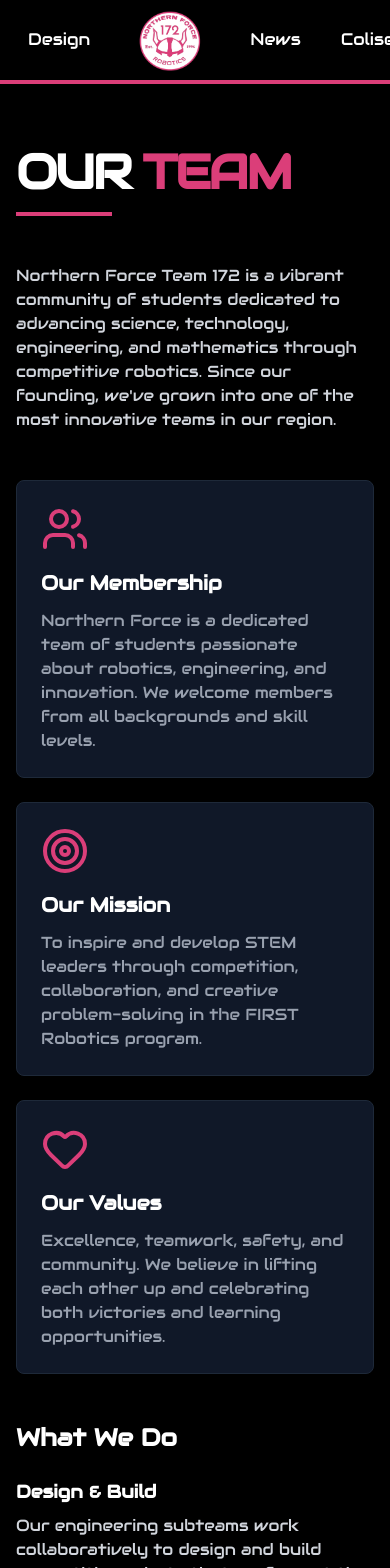
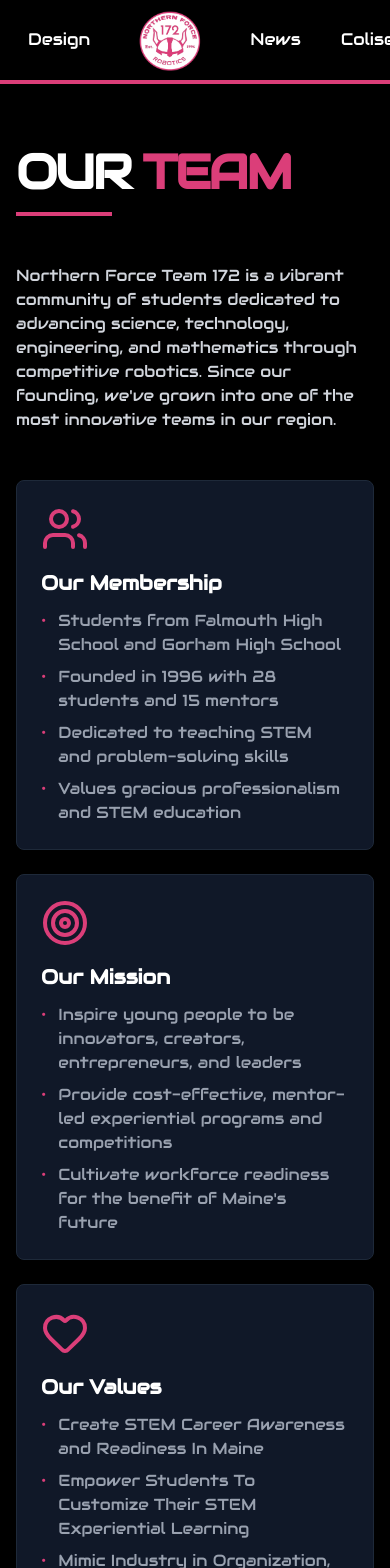
Before and after one commit to NorthernForce/Web2026RobotAwesomeness, a React (Vite) app: page /team in a window 390 px wide. Shown: the top 1568 px of the page. Built offline with nearby package versions, Linux system fonts and the light colour scheme.

Commit message:
Edited our team page wording and added address + phone number

```diff
--- a/src/Contact.tsx
+++ b/src/Contact.tsx
@@ -11,6 +11,7 @@
           <div className="max-w-4xl mx-auto px-4 text-center">
             <h1 className="text-5xl font-black uppercase tracking-tighter mb-8">Contact Us</h1>
             <p className="text-xl text-gray-400 mb-12">Get in touch with Northern Force Robotics. We'd bee boop to hear from you!</p>
+            <p className="text-xl text-gray-400 mb-12"><a href="tel:2076327108">(207) 632-7108</a></p>
           </div>
         </section>
 
--- a/src/OurTeam.tsx
+++ b/src/OurTeam.tsx
@@ -8,17 +8,31 @@
     {
       icon: Users,
       title: 'Our Membership',
-      description: 'Northern Force is a dedicated team of students passionate about robotics, engineering, and innovation. We welcome members from all backgrounds and skill levels.',
+      description: [
+        'Students from Falmouth High School and Gorham High School',
+        'Founded in 1996 with 28 students and 15 mentors',
+        'Dedicated to teaching STEM and problem-solving skills',
+        'Values gracious professionalism and STEM education',
+      ],
     },
     {
       icon: Target,
       title: 'Our Mission',
-      description: 'To inspire and develop STEM leaders through competition, collaboration, and creative problem-solving in the FIRST Robotics program.',
+      description: [
+        'Inspire young people to be innovators, creators, entrepreneurs, and leaders',
+        'Provide cost-effective, mentor-led experiential programs and competitions',
+        'Cultivate workforce readiness for the benefit of Maine\'s future',
+      ],
     },
     {
       icon: Heart,
       title: 'Our Values',
-      description: 'Excellence, teamwork, safety, and community. We believe in lifting each other up and celebrating both victories and learning opportunities.',
+      description: [
+        'Create STEM Career Awareness and Readiness In Maine',
+        'Empower Students To Customize Their STEM Experiential Learning',
+        'Mimic Industry in Organization, Management, And Mentoring Focus',
+        'Exemplify STEM\'s Ability to Help Our Community',
+      ],
     },
   ];
 
@@ -48,7 +62,18 @@
                   <div key={idx} className="bg-gray-900 border border-gray-800 p-6 rounded-lg hover:border-[#db3e79] transition-colors">
                     <IconComponent className="w-12 h-12 text-[#db3e79] mb-4" />
                     <h3 className="text-xl font-bold text-white mb-3">{highlight.title}</h3>
-                    <p className="text-gray-400">{highlight.description}</p>
+                    {Array.isArray(highlight.description) ? (
+                      <ul className="text-gray-400 space-y-2">
+                        {highlight.description.map((item, itemIdx) => (
+                          <li key={itemIdx} className="flex items-start">
+                            <span className="text-[#db3e79] mr-3">•</span>
+                            <span>{item}</span>
+                          </li>
+                        ))}
+                      </ul>
+                    ) : (
+                      <p className="text-gray-400">{highlight.description}</p>
+                    )}
                   </div>
                 );
               })}
--- a/src/components/Footer.tsx
+++ b/src/components/Footer.tsx
@@ -9,6 +9,10 @@
         </div>
         <p className="text-zinc-500 text-sm max-w-xl mx-auto mb-8">
           Dedicated to inspiring students in the fields of engineering and technology through the FIRST Robotics Competition.
+        </p>
+        <p className="text-zinc-500 text-sm max-w-xl mx-auto mb-8">#66 Maine Mall, South Portland, ME
+        </p>
+        <p className="text-zinc-500 text-sm max-w-xl mx-auto mb-8"><a href="tel:2076327108">(207) 632-7108</a>
         </p>
         <div className="flex justify-center gap-8 text-zinc-400 text-xs uppercase font-bold tracking-widest">
           <Link to="/sponsorship" className="hover:text-white transition-colors">Sponsorship</Link>
```
